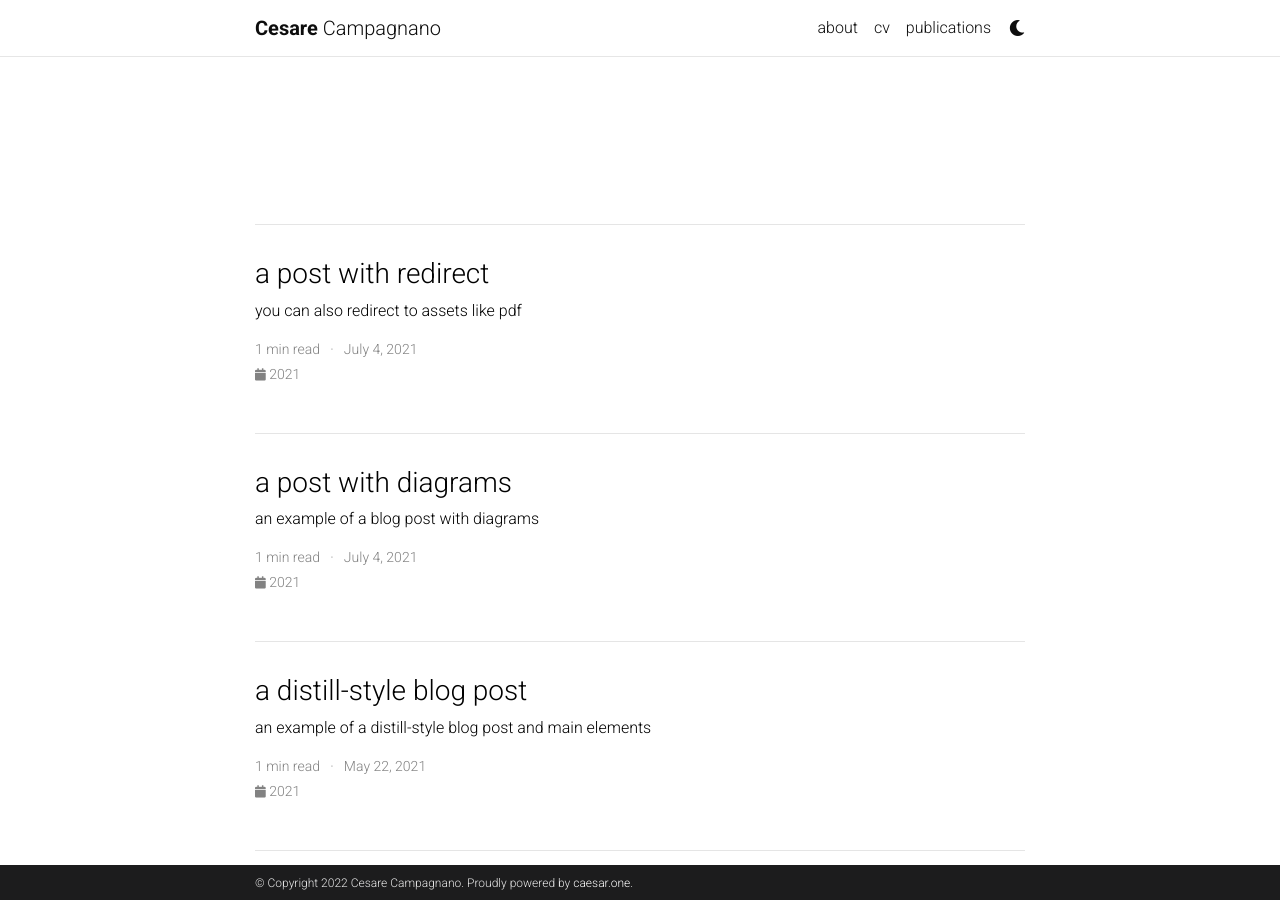
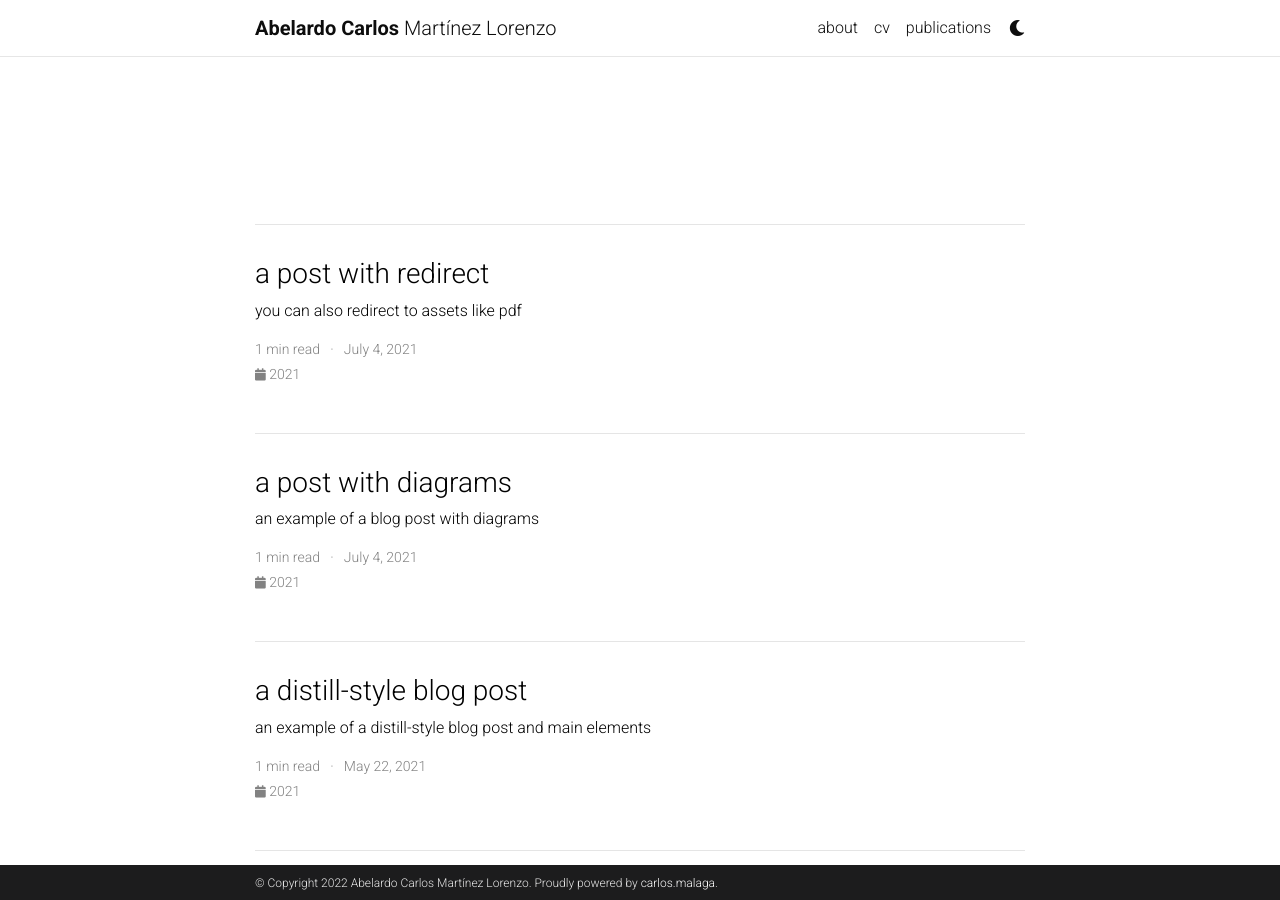
Before and after one commit to Carlosml26/Carlosml26.github.io, a Jekyll site: the page built from blog/index.html, in a window 1280 px wide and 900 px high. Built offline with Jekyll 4.4.1, drawn with Linux system fonts in a browser that asks for light colours; full-size pictures stand in for the smaller copies a plugin makes; the list of posts is cut into pages by our own code; comment, search, counter and statistics services are not loaded; a style sheet for code colours, icons or effects is not loaded.

Commit message:
Update _config.yml

```diff
--- a/_config.yml
+++ b/_config.yml
@@ -3,20 +3,20 @@
 # -----------------------------------------------------------------------------
 
 title: blank # the website title (if blank, full name will be used instead)
-first_name: Cesare
+first_name: Abelardo Carlos
 middle_name:
-last_name: Campagnano
-email: campagnano@di.uniroma1.it
+last_name: Martínez Lorenzo
+email: martinez@di.uniroma1.it
 description: > # the ">" symbol means to ignore newlines until "footer_text:"
   Hi! My name is Cesare Campagnano, welcome to my webpage!
 footer_text: >
-  Proudly powered by <a href="https://caesar.one/" target="_blank">caesar.one</a>.
-keywords: cesare-campagnano, nlp, natural-language-processing, deep-learning, sentiment-analysis, entity-linking  # add your own keywords or leave empty
+  Proudly powered by <a href="https://carlos.malaga/" target="_blank">carlos.malaga</a>.
+keywords: Abelardo-Carlos-Martinez-Lorenzo, nlp, natural-language-processing, deep-learning, semantic-parsing, natural-language-generation  # add your own keywords or leave empty
 
 lang: en # the language of your site (for example: en, fr, cn, ru, etc.)
-icon: 🦾 # the emoji used as the favicon (alternatively, provide image name in /assets/img/)
+icon: 🙄 # the emoji used as the favicon (alternatively, provide image name in /assets/img/)
 
-url: https://caesar.one # the base hostname & protocol for your site
+url: https://carlos.malaga # the base hostname & protocol for your site
 baseurl: #/al-folio # the subpath of your site, e.g. /blog/
 last_updated: false # set to true if you want to display last updated in the footer
 impressum_path: # set to path to include impressum link in the footer, use the same path as permalink in a page, helps to conform with EU GDPR
@@ -53,18 +53,18 @@ og_image: # The site-wide (default for all links) Open Graph preview image
 # Social integration
 # -----------------------------------------------------------------------------
 
-github_username: caesar-one # your GitHub user name
+github_username: Carlosml26 # your GitHub user name
 gitlab_username: # your GitLab user name
-twitter_username: caesar_one_ # your Twitter handle
-linkedin_username: caesar-one # your LinkedIn user name
-scholar_userid: k113XQIAAAAJ # your Google Scholar ID
+twitter_username: CarlosMalaga26 # your Twitter handle
+linkedin_username: carlosml26 # your LinkedIn user name
+scholar_userid: hRQS9fIAAAAJ # your Google Scholar ID
 orcid_id: # your ORCID ID
 medium_username: # your Medium username
 quora_username: # your Quora username
 publons_id: # your ID on Publons
-research_gate_profile: Cesare-Campagnano # your profile on ResearchGate
+research_gate_profile: Abelardo-Martinez-Lorenzo # your profile on ResearchGate
 blogger_url: # your blogger URL
-work_url: #http://nlp.uniroma1.it # work page URL
+work_url: http://nlp.uniroma1.it # work page URL
 keybase_username: # your keybase user name
 wikidata_id: # your wikidata id
 dblp_url: # your DBLP profile url
@@ -74,7 +74,7 @@ contact_note: >
   You can even add a little note about which of these is the best way to reach you.
 
 google_analytics:  # your google-analytics ID (format: UA-XXXXXXXXX)
-ga4_analytics: G-GL0WTW5SZE # your google-analytics 4 ID (GA4 measurement ID)
+ga4_analytics: # G-GL0WTW5SZE # your google-analytics 4 ID (GA4 measurement ID)
 google_site_verification:  # your google-site-verification ID (Google Search Console)
 bing_site_verification:  # out your bing-site-verification ID (Bing Webmaster)
 panelbear_analytics:  # panelbear analytics site ID (format: XXXXXXXXX)
```
